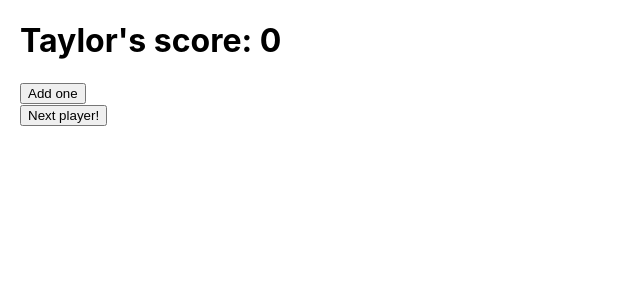
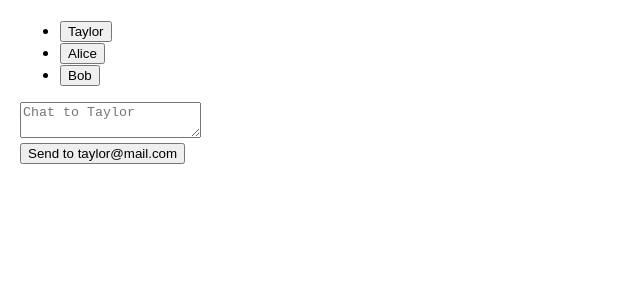
Before and after one commit to iadaria/theory, a React (Create React App) app in the folder ru/react/examples/: page / in a window 1280 px wide. Shown: the top 300 px of the page, without its empty margins (0-640 px from the left). Built offline with nearby package versions, Linux system fonts and the light colour scheme.

Commit message:
init reducer base

```diff
--- a/ru/react/examples/src/base/Tree/Tree.tsx
+++ b/ru/react/examples/src/base/Tree/Tree.tsx
@@ -1,9 +1,12 @@
+import {TreeChat} from './TreeChat';
+import {TreeChatRight} from './TreeChatRight';
 import {TreeCounterFancy} from './TreeCounterFancy';
 import {TreeCounterFancyThree} from './TreeCounterFancyThree';
 import {TreeCounterFancyTwo} from './TreeCounterFancyTwo';
 import {TreeCounterPaused} from './TreeCounterPaused';
 import {TreeCounterRender} from './TreeCounterRender';
 import {TreeMyComponent} from './TreeMyComponent';
+import {TreeScoreboardRightFirst} from './TreeScoreboardRightFirst';
 import {TreeScoreboardWrong} from './TreeScoreboardWrong';
 
 export function Tree() {
@@ -15,6 +18,9 @@ export function Tree() {
 	example = <TreeCounterFancyThree />;
 	example = <TreeMyComponent />;
 	example = <TreeScoreboardWrong />;
+	example = <TreeScoreboardRightFirst />;
+	example = <TreeChat />;
+	example = <TreeChatRight />;
 
 	return example;
 }
--- /dev/null
+++ b/ru/react/examples/src/base/Tree/TreeChat.tsx
@@ -0,0 +1,57 @@
+import {useState} from 'react';
+
+type Contact = {id: number; name: string; email: string};
+
+const contacts: Contact[] = [
+	{id: 0, name: 'Taylor', email: 'taylor@mail.com'},
+	{id: 1, name: 'Alice', email: 'alice@mail.com'},
+	{id: 2, name: 'Bob', email: 'bob@mail.com'},
+];
+
+export function TreeChat() {
+	const [to, setTo] = useState(contacts[0]);
+	return (
+		<div>
+			<ContactList
+				contacts={contacts}
+				selectedContact={to}
+				onSelect={(contact: Contact) => setTo(contact)}
+			/>
+			<Chat contact={to} />
+		</div>
+	);
+}
+
+export function ContactList({contacts, onSelect}: any) {
+	const contactList = contacts.map((contact: Contact) => (
+		<li key={contact.id}>
+			<button onClick={() => onSelect(contact)}>
+				{contact.name}
+			</button>
+		</li>
+	));
+
+	return (
+		<section>
+			<ul>{contactList}</ul>
+		</section>
+	);
+}
+
+export function Chat({contact}: {contact: Contact}) {
+	const [text, setText] = useState('');
+
+	console.log('[Chat] render');
+
+	return (
+		<section>
+			<textarea
+				value={text}
+				placeholder={'Chat to ' + contact.name}
+				onChange={(e) => setText(e.target.value)}
+			/>
+			<br />
+			<button>Send to {contact.email}</button>
+		</section>
+	);
+}
--- /dev/null
+++ b/ru/react/examples/src/base/Tree/TreeChatRight.tsx
@@ -0,0 +1,57 @@
+import {useState} from 'react';
+
+type Contact = {id: number; name: string; email: string};
+
+const contacts: Contact[] = [
+	{id: 0, name: 'Taylor', email: 'taylor@mail.com'},
+	{id: 1, name: 'Alice', email: 'alice@mail.com'},
+	{id: 2, name: 'Bob', email: 'bob@mail.com'},
+];
+
+export function TreeChatRight() {
+	const [to, setTo] = useState(contacts[0]);
+	return (
+		<div>
+			<ContactList
+				contacts={contacts}
+				selectedContact={to}
+				onSelect={(contact: Contact) => setTo(contact)}
+			/>
+			<Chat key={to.id} contact={to} />
+		</div>
+	);
+}
+
+export function ContactList({contacts, onSelect}: any) {
+	const contactList = contacts.map((contact: Contact) => (
+		<li key={contact.id}>
+			<button onClick={() => onSelect(contact)}>
+				{contact.name}
+			</button>
+		</li>
+	));
+
+	return (
+		<section>
+			<ul>{contactList}</ul>
+		</section>
+	);
+}
+
+export function Chat({contact}: {contact: Contact}) {
+	const [text, setText] = useState('');
+
+	console.log('[Chat] render');
+
+	return (
+		<section>
+			<textarea
+				value={text}
+				placeholder={'Chat to ' + contact.name}
+				onChange={(e) => setText(e.target.value)}
+			/>
+			<br />
+			<button>Send to {contact.email}</button>
+		</section>
+	);
+}
--- a/ru/react/examples/src/base/Tree/TreeScoreboardRightOne.tsx
+++ b/ru/react/examples/src/base/Tree/TreeScoreboardRightFirst.tsx
@@ -1,6 +1,6 @@
 import {useState} from 'react';
 
-export function TreeScoreboardRightOne() {
+export function TreeScoreboardRightFirst() {
 	const [isPlayerA, setIsPlayerA] = useState(true);
 	return (
 		<div>
```
Also changed, not shown: ru/react/examples/src/base/Reducer/reducer/index.htm (added, +16 -0 lines), ru/react/examples/src/base/Reducer/reducer/taskReducer.js (added, +29 -0 lines), ru/react/examples/src/base/Tree/TreeScoreboardRightSecond.tsx (added, +34 -0 lines), 2 other files (tests, documents, lock files or other folders).
